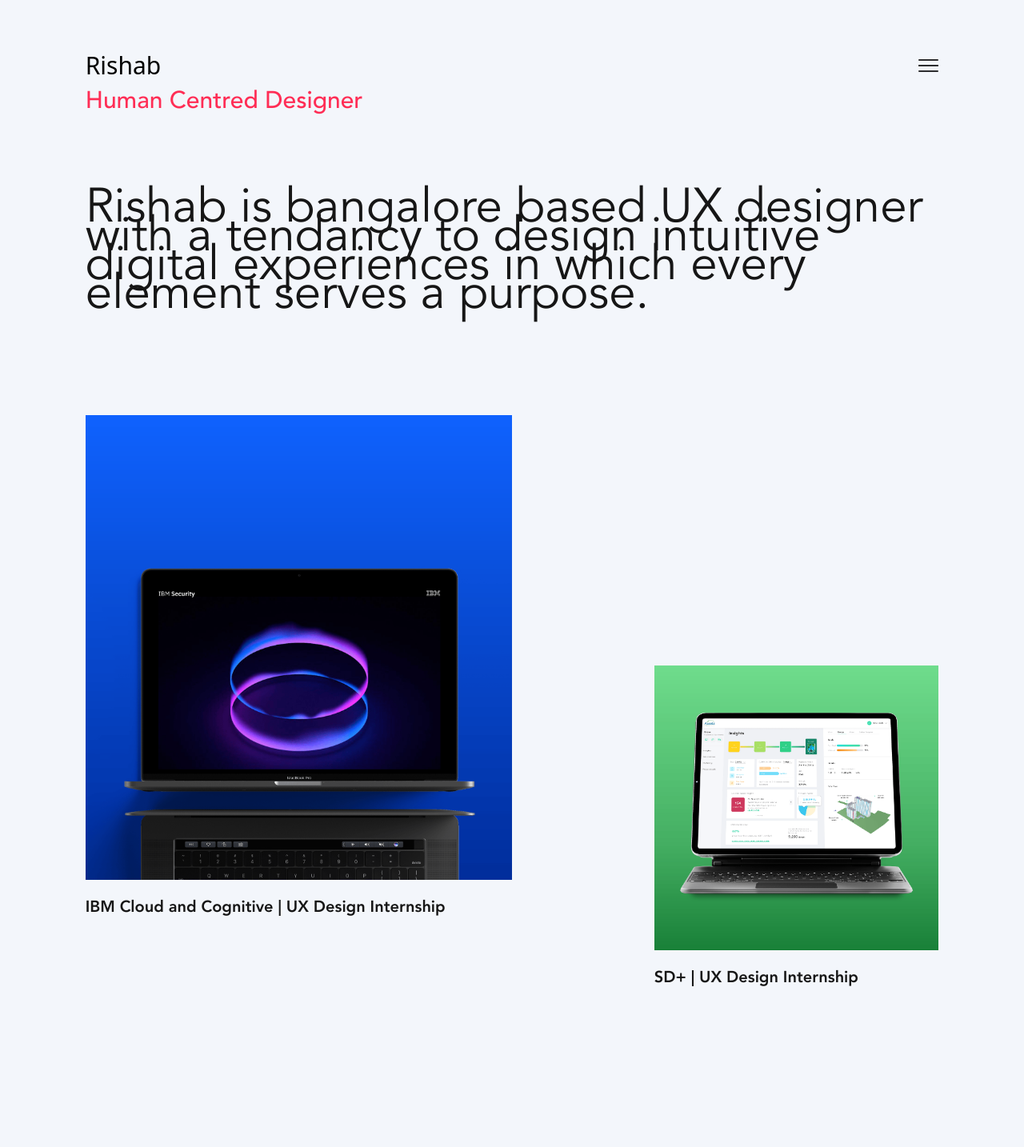
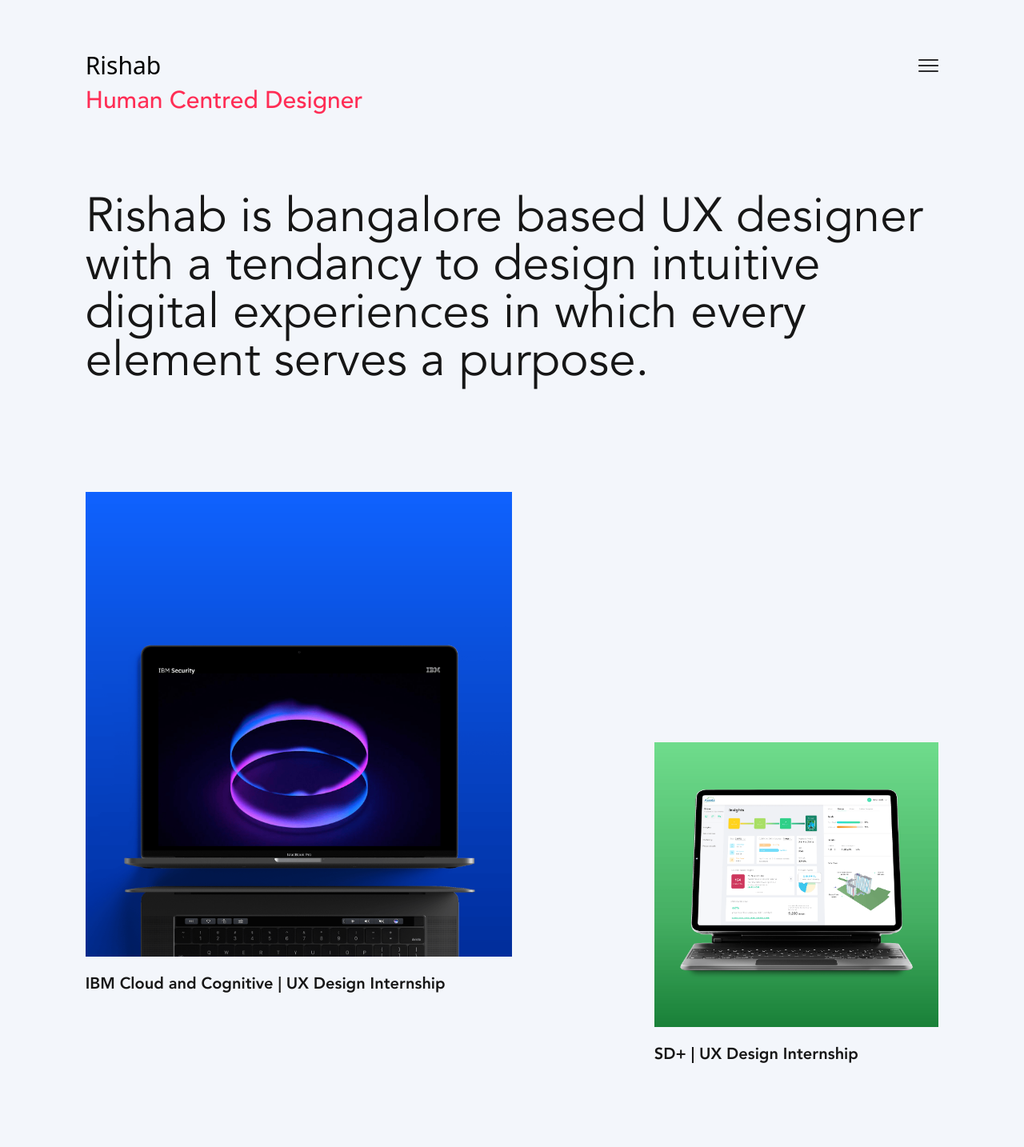
Before and after one commit to Rishab2000/Design-Portfolio, a React (Create React App) app: page /#/ in a window 1280 px wide. Shown: the top 1434 px of the page at 80% size. Built offline with nearby package versions, Linux system fonts and the light colour scheme; grey boxes are pictures that could not be loaded.

Commit message:
Update hover and intro text

```diff
--- a/src/components/project-section-home/project-section-home-components/description.js
+++ b/src/components/project-section-home/project-section-home-components/description.js
@@ -7,8 +7,8 @@ const Description = (props) => {
         {props.title}
       </p>
       {/* <p className="font-avenir-book text-sm text-desc-colour">{props.desc}</p> */}
-      <div>
-        <ArrowForwardIcon className="group-hover:text-red ml-auto mt-4 lg:mt-8 transition-all duration-300 ease-in-out text-background-color" />
+      <div className="group-hover:text-red ml-auto mt-4 lg:mt-8 transition-all duration-300 ease-in-out text-background-color">
+        <ArrowForwardIcon  />
       </div>
     </div>
   );
--- a/src/components/project-section-home/project-section-home-components/introText.js
+++ b/src/components/project-section-home/project-section-home-components/introText.js
@@ -3,7 +3,7 @@ import React from "react";
 const IntroText = (props) => {
   return (
     <div className={ props.className + "  pt-16 pb-12 lg:pt-24 lg:pb-0 lg:pr-30 xl:pr-0 "}>
-      <p className="font-avenir-book text-base lg:text-5xl xl:text-6xl xl:leading-9 text-title-colour">
+      <p className="font-avenir-book text-base lg:text-5xl xl:text-6xl text-title-colour">
         {props.text}
       </p>
     </div>
```
